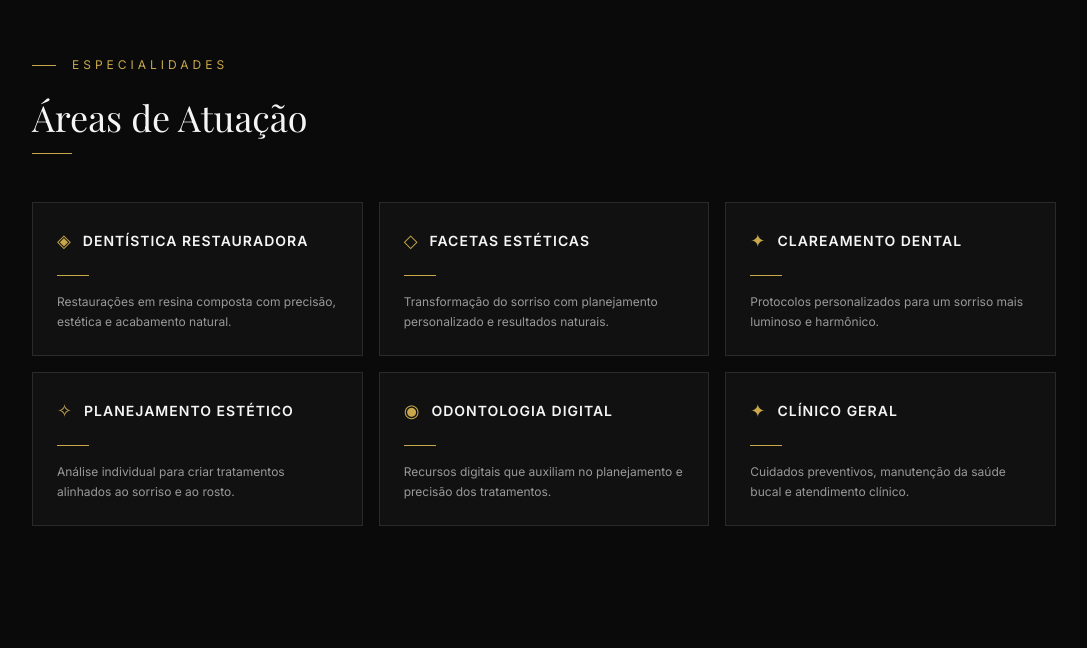
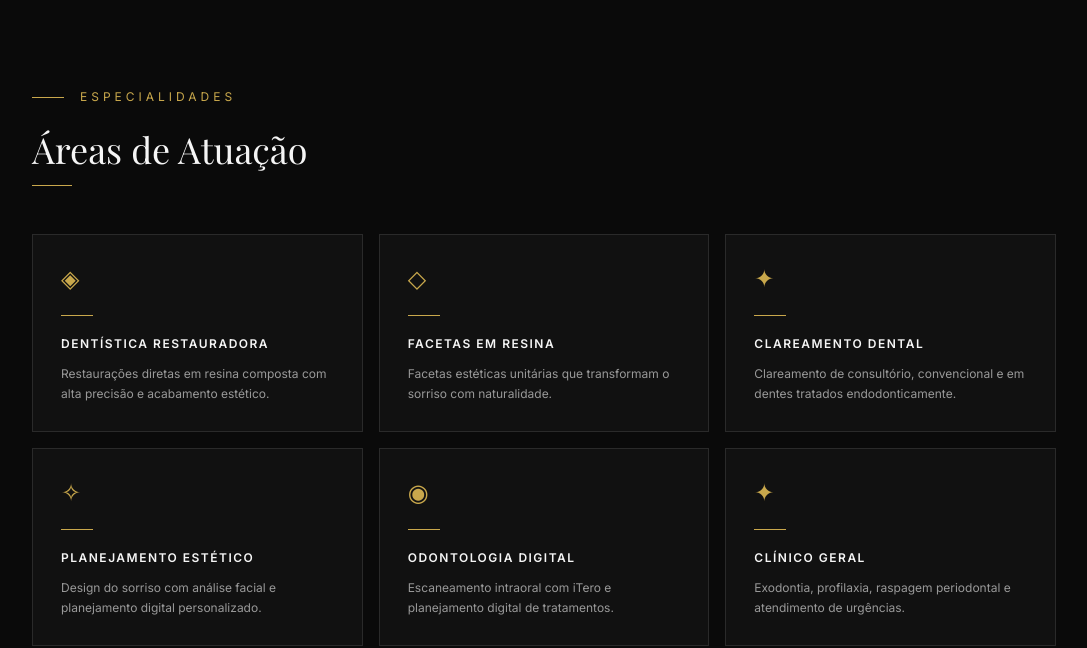
Before and after one commit to pedro-devxzd/projeto-nomade, a Next.js app: page / in a window 1280 px wide. Shown: the part 1663-2311 px from the top of the page, without its empty margins (96-1183 px from the left). Built offline with nearby package versions, Linux system fonts and the light colour scheme; a web font is replaced by a local one.

Commit message:
melhora secao de especialidades com animacoes e acabamento

```diff
--- a/app/components/sections/Servicos.jsx
+++ b/app/components/sections/Servicos.jsx
@@ -1,42 +1,45 @@
+import ScrollReveal from "../ScrollReveal";
+
 export default function Servicos() {
   const servicos = [
     {
       icone: "◈",
       nome: "Dentística Restauradora",
-      desc: "Restaurações em resina composta com precisão, estética e acabamento natural.",
+      desc: "Restaurações diretas em resina composta com alta precisão e acabamento estético.",
     },
     {
       icone: "◇",
-      nome: "Facetas Estéticas",
-      desc: "Transformação do sorriso com planejamento personalizado e resultados naturais.",
+      nome: "Facetas em Resina",
+      desc: "Facetas estéticas unitárias que transformam o sorriso com naturalidade.",
     },
     {
       icone: "✦",
       nome: "Clareamento Dental",
-      desc: "Protocolos personalizados para um sorriso mais luminoso e harmônico.",
+      desc: "Clareamento de consultório, convencional e em dentes tratados endodonticamente.",
     },
     {
       icone: "✧",
       nome: "Planejamento Estético",
-      desc: "Análise individual para criar tratamentos alinhados ao sorriso e ao rosto.",
+      desc: "Design do sorriso com análise facial e planejamento digital personalizado.",
     },
     {
       icone: "◉",
       nome: "Odontologia Digital",
-      desc: "Recursos digitais que auxiliam no planejamento e precisão dos tratamentos.",
+      desc: "Escaneamento intraoral com iTero e planejamento digital de tratamentos.",
     },
     {
       icone: "✦",
       nome: "Clínico Geral",
-      desc: "Cuidados preventivos, manutenção da saúde bucal e atendimento clínico.",
+      desc: "Exodontia, profilaxia, raspagem periodontal e atendimento de urgências.",
     },
   ];
 
   return (
-    <section id="servicos" className="bg-[#0A0A0A] py-24 px-6">
+    <section id="servicos" className="bg-[#0A0A0A] py-32 px-6">
+      <ScrollReveal>
         <div className="max-w-5xl mx-auto">
           <div className="flex items-center gap-4 mb-6">
-          <div className="w-6 h-px bg-[#C9A84C]"></div>
+            <div className="w-8 h-px bg-[#C9A84C]"></div>
 
             <p className="text-[#C9A84C] text-xs uppercase tracking-[4px]">
               Especialidades
@@ -54,32 +57,47 @@ export default function Servicos() {
               <div
                 key={i}
                 className="
-                group
                   bg-[#111111]
-                border border-[#2A2A2A]
-                p-6
+                  border
+                  border-[#2A2A2A]
+                  p-7
                   transition-all
                   duration-500
-                hover:-translate-y-2
                   hover:border-[#C9A84C]
-                hover:shadow-[0_20px_40px_rgba(201,168,76,0.12)]
+                  hover:-translate-y-1
                 "
               >
-              <div className="flex items-center gap-3 mb-5">
-                <p className="text-[#C9A84C] text-lg">{s.icone}</p>
+                <p className="text-[#C9A84C] text-2xl mb-5">{s.icone}</p>
 
-                <h3 className="text-[#F5F5F5] text-sm font-semibold uppercase tracking-[1px]">
+                <div className="w-8 h-px bg-[#C9A84C] mb-5"></div>
+
+                <h3
+                  className="
+                  text-[#F5F5F5]
+                  text-xs
+                  font-semibold
+                  uppercase
+                  tracking-[1.5px]
+                  mb-3
+                "
+                >
                   {s.nome}
                 </h3>
-              </div>
 
-              <div className="w-8 h-px bg-[#C9A84C] mb-4"></div>
-
-              <p className="text-[#999999] text-xs leading-relaxed">{s.desc}</p>
+                <p
+                  className="
+                  text-[#999999]
+                  text-xs
+                  leading-relaxed
+                "
+                >
+                  {s.desc}
+                </p>
               </div>
             ))}
           </div>
         </div>
+      </ScrollReveal>
     </section>
   );
 }
```
Lines whose indentation alone changed are shown as unchanged.
